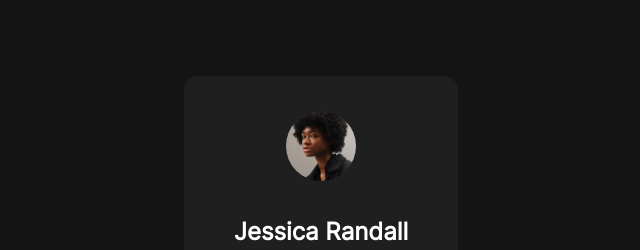
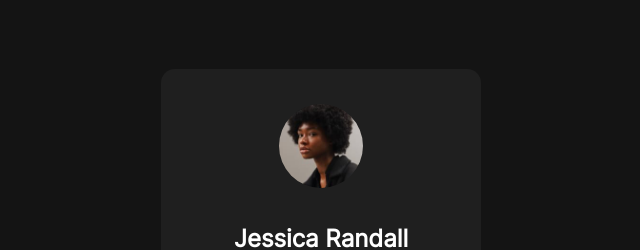
Before and after one commit to kr0ma-git/Frontend-Mentor-Challenge-3, a plain HTML site: page index.html in a window 1280 px wide. Shown: the top 250 px of the page, without its empty margins (327-967 px from the left). Drawn offline with Linux system fonts and the light colour scheme.

Commit message:
Updated styling

```diff
--- a/style.css
+++ b/style.css
@@ -26,7 +26,7 @@ body {
     text-align: center;
     align-content: center;
     width: auto;
-    min-width: 20vw;
+    min-width: 25vw;
     height: auto;
     background-color: hsl(0, 0%, 12%);
     padding: 20px 20px;
@@ -37,7 +37,7 @@ body {
     object-fit: contain;
     max-width: 100%;
     width: 30%;
-    border-radius: 50px;
+    border-radius: 70px;
     margin: 15px auto 0;
 }
 
```
